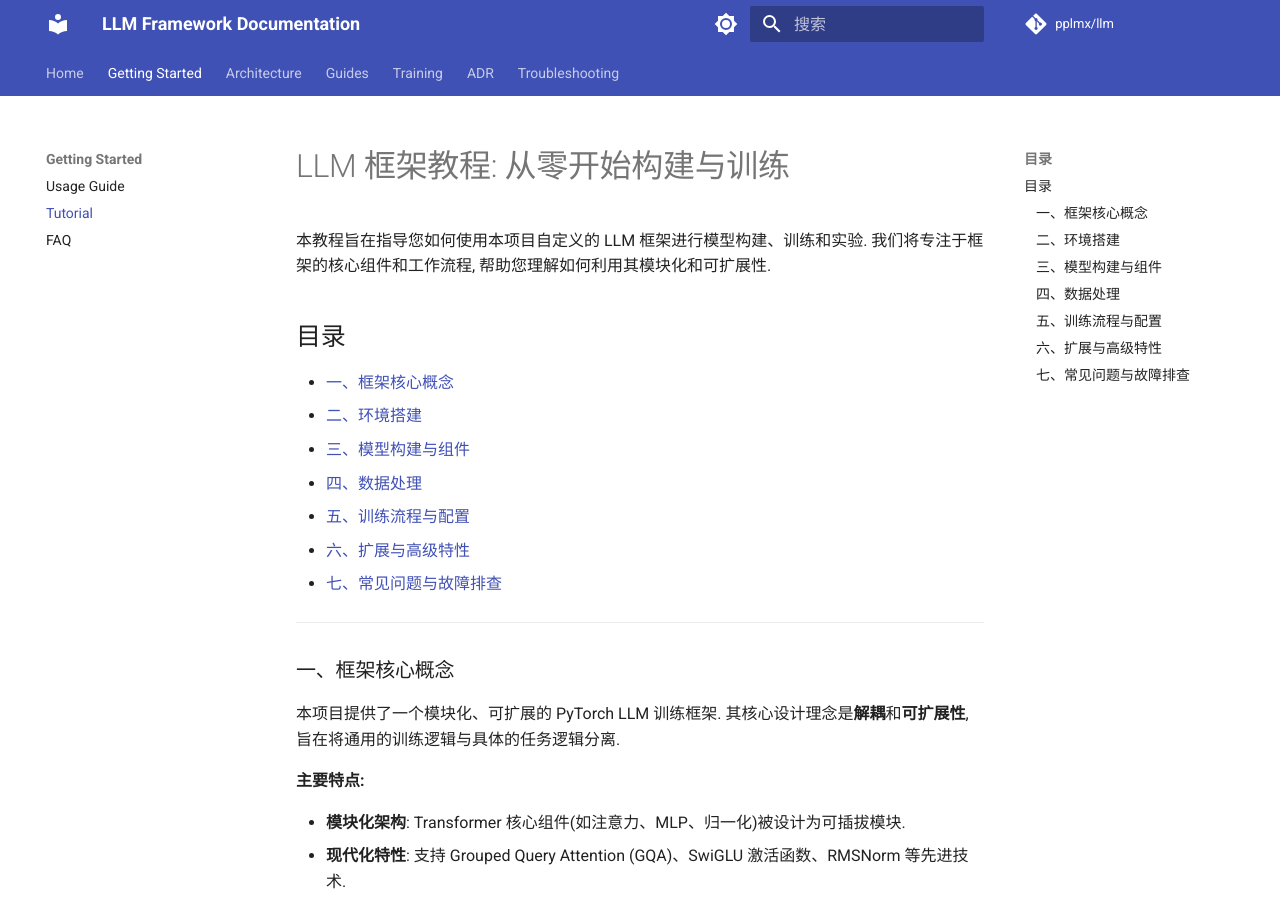
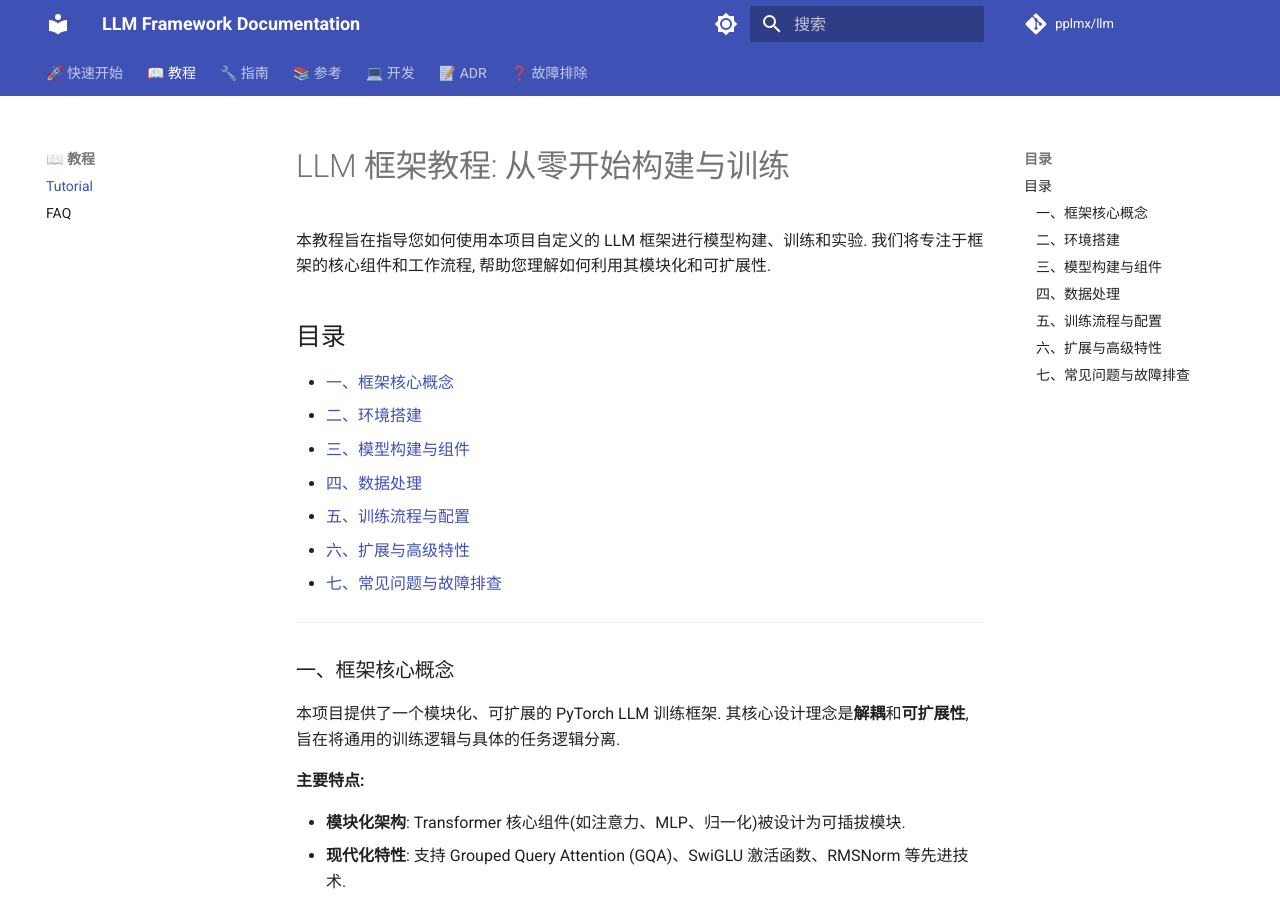
Before and after one commit to pplmx/llm, an MkDocs documentation site: the page built from docs/tutorial-cpu-llm.md, in a window 1280 px wide and 900 px high. Built offline with MkDocs 1.6.1 and Material for MkDocs 9.7.7, drawn with Linux system fonts in a browser that asks for light colours; comment, search, counter and statistics services are not loaded.

Commit message:
docs: update mkdocs.yml for new structure

```diff
--- a/mkdocs.yml
+++ b/mkdocs.yml
@@ -56,30 +56,41 @@ markdown_extensions:
   - md_in_html
 
 nav:
-  - Home: README.md
-  - Getting Started:
-      - Usage Guide: usage.md
+  - 🚀 快速开始:
+      - getting-started.md
+      - tutorials/01-pretraining.md
+      - tutorials/02-finetuning.md
+      - tutorials/03-inference.md
+
+  - 📖 教程:
       - Tutorial: tutorial-cpu-llm.md
       - FAQ: faq.md
-  - Architecture:
-      - Overview: architecture.md
-      - Development: development.md
-  - Guides:
-      - Fine-Tuning (LoRA/QLoRA): guide-finetuning.md
-      - Inference Optimization: guide-inference.md
-  - Training:
-      - Overview: training/README.md
-      - Components: training/components.md
-      - Training Flow: training/training-flow.md
-      - Callbacks: training/flow-callbacks.md
-      - Configuration: training/guide-configuration.md
-      - Extending: training/guide-extending.md
-      - DDP Deep Dive: training/deep-dive-ddp.md
-      - Troubleshooting: training/troubleshooting.md
-  - ADR:
-      - Overview: adr/README.md
+
+  - 🔧 指南:
+      - Checkpoints: guides/checkpoints.md
+      - 分布式训练: guides/distributed.md
+      - Fine-Tuning: guide-finetuning.md
+      - Inference: guide-inference.md
+
+  - 📚 参考:
+      - CLI 命令: reference/cli.md
+      - Architecture: architecture.md
+
+  - 💻 开发:
+      - development/README.md
+      - development/components.md
+      - development/training-flow.md
+      - development/flow-callbacks.md
+      - development/guide-configuration.md
+      - development/guide-extending.md
+      - development/deep-dive-ddp.md
+      - development/troubleshooting.md
+
+  - 📝 ADR:
+      - adr/README.md
       - "001: GQA": adr/001-use-gqa.md
       - "002: SwiGLU": adr/002-use-swiglu.md
       - "003: KVCache": adr/003-use-kv-cache.md
       - "004: QLoRA": adr/004-use-qlora.md
-  - Troubleshooting: troubleshooting.md
+
+  - ❓ 故障排除: troubleshooting.md
```
